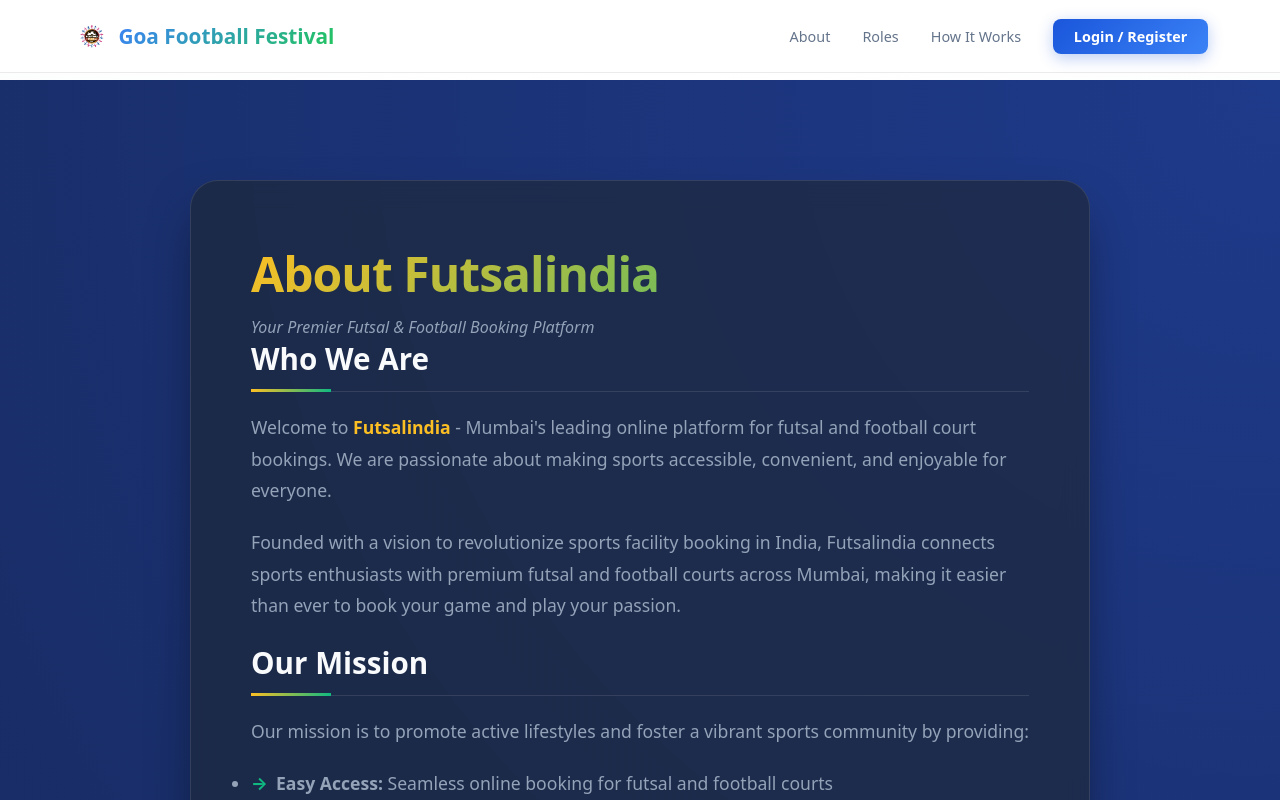
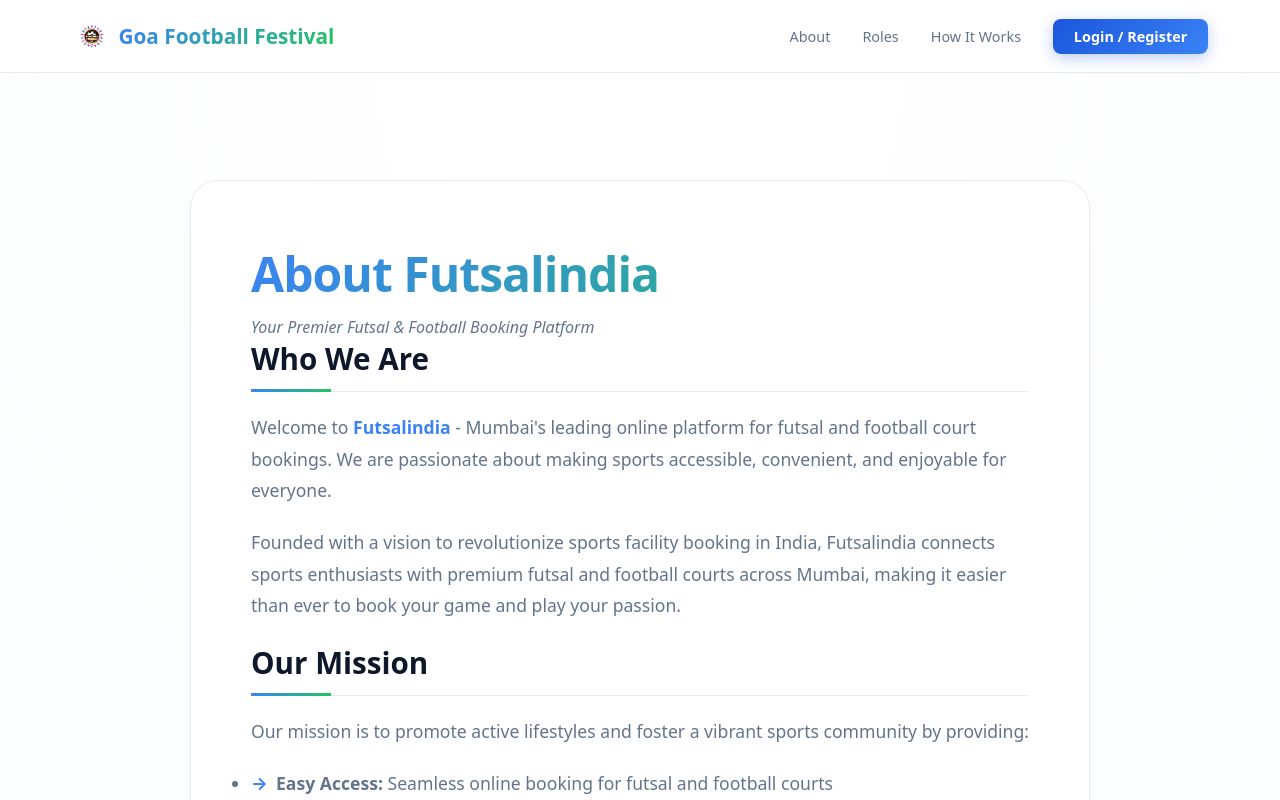
Before and after one commit to Naazkn13/GoaFootball, a Next.js app: page /about in a window 1280 px wide. Shown: the top 800 px of the page. Built offline with nearby package versions, Linux system fonts and the light colour scheme; no server answers.

Commit message:
feat: add initial Next.js homepage featuring hero, animated stats, role calls to action, and informational sections with corresponding styles.

```diff
--- a/pages/index.js
+++ b/pages/index.js
@@ -78,10 +78,7 @@
             </div>
           </div>
 
-          {/* Floating decorative elements */}
-          <div className={styles.floatingBall1} />
-          <div className={styles.floatingBall2} />
-          <div className={styles.floatingBall3} />
+
         </section>
 
         {/* ===== STATS COUNTER ===== */}
--- a/styles/PolicyPages.module.css
+++ b/styles/PolicyPages.module.css
@@ -1,7 +1,7 @@
 .container {
     min-height: 100vh;
-    background: #0f172a;
-    background: radial-gradient(circle at top right, #1e3a8a 0%, #0f172a 100%);
+    background: var(--bg-base);
+    background: var(--bg-gradient);
     padding: 100px 20px 60px;
     position: relative;
     overflow-x: hidden;
@@ -10,12 +10,12 @@
 .content {
     max-width: 900px;
     margin: 0 auto;
-    background: rgba(30, 41, 59, 0.7);
+    background: var(--surface-primary);
     backdrop-filter: blur(12px);
     border-radius: 28px;
     padding: 60px;
-    box-shadow: 0 25px 50px -12px rgba(0, 0, 0, 0.5);
-    border: 1px solid rgba(255, 255, 255, 0.1);
+    box-shadow: var(--shadow-md);
+    border: 1px solid var(--border-light);
     position: relative;
     z-index: 2;
     animation: fadeInUp 0.8s ease-out;
@@ -25,7 +25,7 @@
     font-size: 3rem;
     font-weight: 800;
     margin-bottom: 10px;
-    background: linear-gradient(135deg, #fbbf24 0%, #10b981 100%);
+    background: linear-gradient(135deg, var(--accent-primary) 0%, var(--accent-secondary) 100%);
     -webkit-background-clip: text;
     -webkit-text-fill-color: transparent;
     background-clip: text;
@@ -33,7 +33,7 @@
 }
 
 .lastUpdated {
-    color: #94a3b8;
+    color: var(--text-muted);
     font-size: 1rem;
     font-style: italic;
 }
@@ -41,10 +41,10 @@
 .sectionTitle {
     font-size: 1.85rem;
     font-weight: 700;
-    color: #f8fafc;
+    color: var(--text-primary);
     margin-bottom: 20px;
     padding-bottom: 12px;
-    border-bottom: 1px solid rgba(255, 255, 255, 0.1);
+    border-bottom: 1px solid var(--border-light);
     position: relative;
 }
 
@@ -55,13 +55,13 @@
     left: 0;
     width: 80px;
     height: 3px;
-    background: linear-gradient(90deg, #fbbf24, #10b981);
+    background: linear-gradient(90deg, var(--accent-primary), var(--accent-secondary));
 }
 
 .subsectionTitle {
     font-size: 1.4rem;
     font-weight: 600;
-    color: #e2e8f0;
+    color: var(--text-secondary);
     margin-top: 30px;
     margin-bottom: 15px;
 }
@@ -69,14 +69,14 @@
 .text {
     font-size: 1.1rem;
     line-height: 1.8;
-    color: #94a3b8;
+    color: var(--text-muted);
     margin-bottom: 20px;
 }
 
 .listItem {
     font-size: 1.1rem;
     line-height: 1.8;
-    color: #94a3b8;
+    color: var(--text-muted);
     margin-bottom: 12px;
     position: relative;
     padding-left: 25px;
@@ -86,13 +86,13 @@
     content: '→';
     position: absolute;
     left: 0;
-    color: #10b981;
+    color: var(--accent-primary);
     font-weight: bold;
 }
 
 .contactInfo {
-    background: rgba(15, 23, 42, 0.5);
-    border: 1px solid rgba(16, 185, 129, 0.3);
+    background: var(--surface-secondary);
+    border: 1px solid var(--border-medium);
     padding: 35px;
     border-radius: 20px;
     margin-top: 40px;
@@ -101,7 +101,7 @@
 .contactTitle {
     font-size: 1.5rem;
     font-weight: 700;
-    color: #f8fafc;
+    color: var(--text-primary);
     margin-bottom: 20px;
 }
 
@@ -109,47 +109,47 @@
     display: flex;
     margin-bottom: 15px;
     font-size: 1.1rem;
-    color: #cbd5e1;
+    color: var(--text-secondary);
 }
 
 .contactLabel {
     font-weight: 700;
-    color: #10b981;
+    color: var(--accent-primary);
     min-width: 100px;
 }
 
 .contactLink {
-    color: #fbbf24;
+    color: var(--accent-primary);
     text-decoration: none;
     transition: all 0.3s ease;
 }
 
 .contactLink:hover {
-    color: #f59e0b;
+    color: var(--accent-secondary);
     text-decoration: underline;
 }
 
 .highlight {
-    color: #fbbf24;
+    color: var(--accent-primary);
     font-weight: 700;
 }
 
 .backButton {
     display: inline-block;
     padding: 16px 40px;
-    background: linear-gradient(135deg, #fbbf24 0%, #f59e0b 100%);
-    color: #0f172a;
+    background: linear-gradient(135deg, var(--accent-primary) 0%, var(--accent-secondary) 100%);
+    color: #fff;
     text-decoration: none;
     border-radius: 50px;
     font-weight: 700;
     font-size: 1.1rem;
     transition: all 0.3s ease;
-    box-shadow: 0 10px 20px rgba(251, 191, 36, 0.2);
+    box-shadow: var(--shadow-sm);
 }
 
 .backButton:hover {
     transform: translateY(-3px);
-    box-shadow: 0 15px 30px rgba(251, 191, 36, 0.4);
+    box-shadow: var(--shadow-md);
     filter: brightness(1.1);
 }
 
```
Also changed, not shown: styles/Home.module.css (+0 -71 lines).
